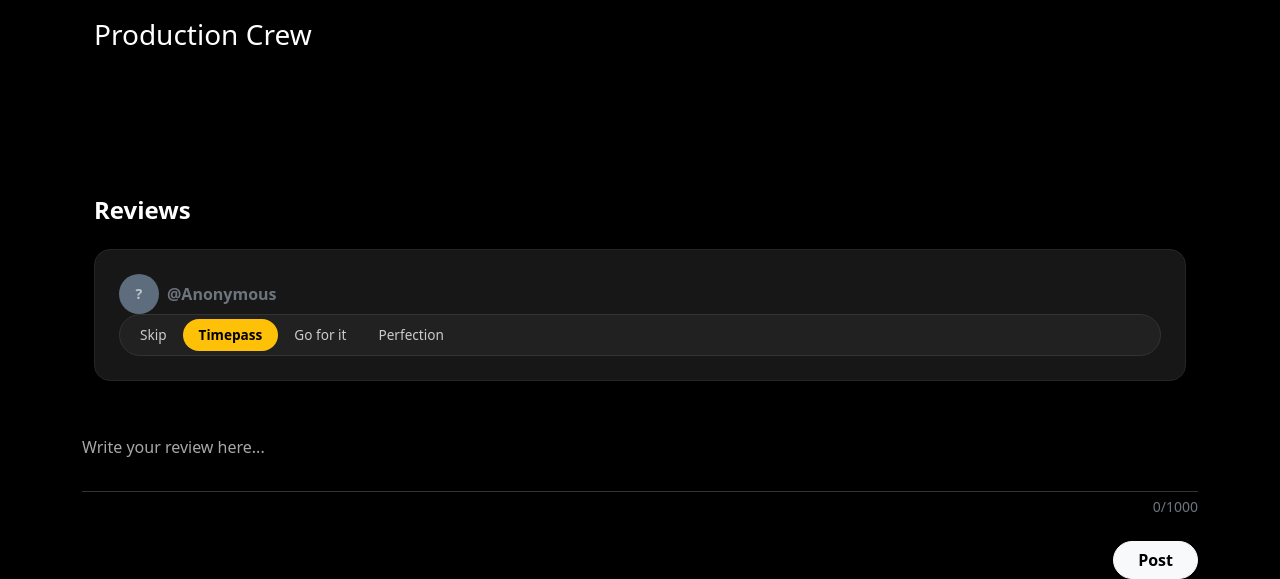
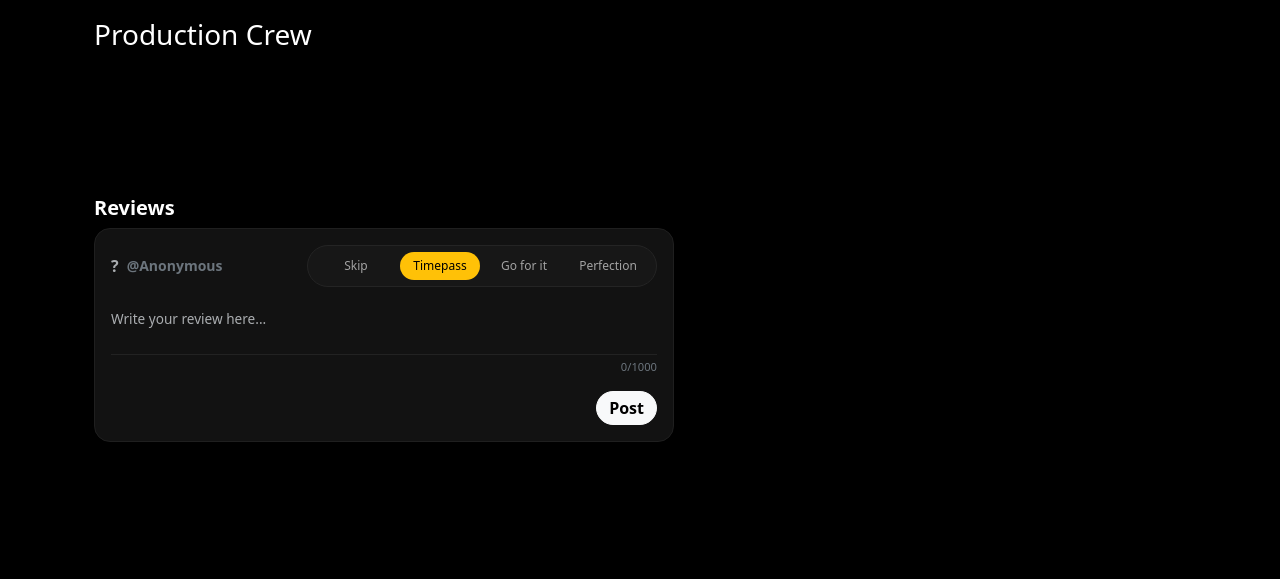
Before and after one commit to Amrinder-17/Moctale-clone, a Django app: template moctale/movies/templates/movies/detail.html in a window 1280 px wide. Shown: the part 1033-1612 px from the top of the page. After the commit the page ends 1475 px from the top, so only its background shows below. Run offline with Django 5.2, Linux system fonts and the light colour scheme; data comes from the database, SQL or seed files in the repository; both versions use the stored data as it was after the commit; tables that the repository leaves empty hold one stand-in row (values such as "Sample post"); the template is opened without the code that fills it: values that come from a table or form of the project are taken from there, most other values are stand-ins (such as "Sample title", 1, 10 or a date in 2020).

Commit message:
Implement review submission feature: add AJAX handling for posting reviews, update UserMovieActivity model, and enhance review UI with character counter and dynamic styles

```diff
--- a/moctale/movies/static/movies/style.css
+++ b/moctale/movies/static/movies/style.css
@@ -1713,67 +1713,118 @@ a {
 }
 
 .custom-review-card {
+    background-color: #121212;
+    border: 1px solid #1f1f1f;
+    width: 100%;
+    max-width: 650px;   /* Breadth reduced slightly for a balanced squarish look */
+    min-height: 100px;  /* Clean spatial depth */
+    margin-left: 0 !important;
+    margin-right: auto !important;
+}
+
+/* 2. COMPACT USER DETAILS & TEXT */
+.review-display-body {
+    font-size: 0.82rem !important; /* Made the comment text smaller and readable */
+    color: #e5e5e5;
+    line-height: 1.4;
+    word-break: break-word;
+}
+
+.lh-1 {
+    line-height: 1 !important;
+}
+
+/* 3. SMALLER RATED STATIC BADGE WITH SPACE AROUND IT */
+.static-pill-badge {
+    font-size: 0.68rem; /* Made the review score text smaller */
+    font-weight: 400;   /* Normal weight text */
+    padding: 3px 10px;  /* Balanced spacing inside the pill */
+    border-radius: 50rem;
+    color: #000000 !important;
+    display: inline-block;
+    text-align: center;
+}
+
+/* 4. EXPLICIT MAPPED STATIC PILL COLORS */
+.score-color-1 { background-color: #ff85a2 !important; } /* Pink for Skip */
+.score-color-2 { background-color: #ffc107 !important; } /* Yellow for Timepass */
+.score-color-3 { background-color: #2ec4b6 !important; } /* Light Tealish Green for Go for it */
+.score-color-4 { background-color: #c8b6ff !important; } /* Purplish Lavender for Perfection */
+
+/* 5. FOOTER INTERACTION ICONS */
+.cursor-pointer-icon {
+    cursor: pointer;
+    font-size: 0.9rem;
+    transition: color 0.15s ease-in-out;
+}
+
+.cursor-pointer-icon:hover {
+    color: #ffffff !important;
+}
+
+/* Rating Track Wrapper: Added extra internal padding around the group */
+.rating-pill-group {
     background-color: #171717;
-    border: 1px solid #262626;
-}
-
-/* User Avatar Bubble */
-.avatar-circle {
-    width: 40px;
-    height: 40px;
-    background-color: #5d6d7e;
-    color: #ffffff;
-    border-radius: 50%;
-    font-size: 0.9rem;
-}
-
-/* Pill Selection Group Wrapper */
-.rating-pill-group {
-    background-color: #212121;
-    border: 1px solid #333333;
-}
-
-/* Individual Rating Pills styling */
+    border: 1px solid #242424;
+    padding: 6px 8px; /* Creates extra space inside the container track around the buttons */
+    gap: 4px; /* Space between individual pills */
+}
+
+/* Uniform Pill Button Sizing & Base Styles */
 .rating-pill-group .pill-btn {
-    color: #cccccc;
-    padding: 6px 16px;
-    font-size: 0.85rem;
-    font-weight: 500;
+    color: #a3a3a3;
+    padding: 5px 0;
+    font-size: 0.75rem;
+    font-weight: 400; /* Removed bold, using completely normal weight text */
     cursor: pointer;
     border-radius: 50rem;
     transition: all 0.2s ease-in-out;
-}
-
-/* Highlight Selected pill color mapping */
-.rating-pill-group .btn-check:checked + .pill-btn {
-    background-color: #ffc107; /* Matches 'Timepass' amber glow */
-    color: #000000;
-    font-weight: bold;
-}
-
-/* Textarea input line decoration styling */
+
+    /* Forces all pills to look exactly the same size */
+    width: 80px;
+    display: inline-block;
+}
+
+.rating-pill-group .pill-btn:hover {
+    color: #ffffff;
+}
+
+/* --- DYNAMIC CUSTOM COLORS ON ACTIVE SELECTION --- */
+
+/* 1. Pink for Skip */
+.rating-pill-group #score_skip:checked + .pill-skip {
+    background-color: #ff85a2 !important;
+    color: #000000 !important;
+    font-weight: 500;
+}
+
+/* 2. Yellow for Timepass */
+.rating-pill-group #score_timepass:checked + .pill-timepass {
+    background-color: #ffc107 !important;
+    color: #000000 !important;
+    font-weight: 500;
+}
+
+/* 3. Light Tealish Green for Go For It */
+.rating-pill-group #score_goforit:checked + .pill-goforit {
+    background-color: #2ec4b6 !important;
+    color: #000000 !important;
+    font-weight: 500;
+}
+
+/* 4. Purplish Lavender for Perfection */
+.rating-pill-group #score_perfection:checked + .pill-perfection {
+    background-color: #5834c3 !important;
+    color: #000000 !important;
+    font-weight: 500;
+}
+
+/* Textarea controls */
 .custom-textarea {
     resize: none;
-    border-color: #333333 !important;
+    font-size: 0.85rem;
+    border-color: #222222 !important;
     box-shadow: none !important;
-}
-
-.custom-textarea:focus {
-    border-color: #555555 !important;
-}
-
-/* Adjust filter control colors */
-.custom-filter-btn {
-    background-color: #1c1c1c;
-    border-color: #333333;
-    color: #fff;
-}
-.custom-filter-btn:hover {
-    background-color: #292929;
-    border-color: #444;
-}
-
-.custom-checkbox:checked {
-    background-color: #7b2cbf; /* Subtle Purple theme accent optionally */
-    border-color: #7b2cbf;
-}
+    min-height: 80px;
+    background-color: transparent !important;
+}
--- a/moctale/movies/templates/movies/detail.html
+++ b/moctale/movies/templates/movies/detail.html
@@ -208,60 +208,113 @@
             </div>
         </div> </div> </div>
 
+
 <div class="container my-5 text-white">
-    <div class="d-flex justify-content-between align-items-center mb-4">
-        <h2 class="h4 mb-0 fw-bold">Reviews</h2>
+    <div class="d-flex flex-column align-items-start gap-2 w-100 mb-2">
+        <h2 class="h5 mb-0 fw-bold">Reviews</h2>
+    </div>
+    <div id="user-review-section-wrapper" style="max-width: 580px; margin-left: 0; margin-right: auto;">
 
-    </div>
-
-    <form method="POST" action="." class="custom-review-card p-4 rounded-4 position-relative">
-        {% csrf_token %}
+    {% if existing_activity and method_fields_present or existing_activity.score or existing_activity.review_text %}
+        <div class="custom-review-card p-3 rounded-4 d-flex flex-column  text-white">
+            <div class="d-flex align-items-center justify-content-between w-100 mb-2">
                 <div class="d-flex align-items-center gap-2">
-            {% if request.user.is_authenticated %} {# FIX 1: Fixed 'request' spelling #}
-
-                {% if request.user.profile.profile_picture %} {# FIX 2: Changed 'proile' to 'profile' #}
-                    <img src="{{ request.user.profile.profile_picture.url }}" alt="{{ request.user.username }}" class="avatar-img rounded-circle" style="width: 40px; height: 40px; object-fit: cover;">
+                    {% if request.user.profile.profile_picture %}
+                        <img src="{{ request.user.profile.profile_picture.url }}" alt="{{ request.user.username }}" class="avatar-img rounded-circle" style="width: 32px; height: 32px; object-fit: cover;">
                     {% else %}
                         <div class="avatar-circle d-flex align-items-center justify-content-center fw-bold">
                             {{ request.user.username|slice:":1"|upper }}
                         </div>
-                {% endif %} {# FIX 3: Added the missing closing endif for the image check #}
+                    {% endif %}
+                    <div class="d-flex flex-column">
+                        <span class="fw-bold text-light small lh-1">{{ request.user.username }}</span>
+                        <span class="text-secondary tracking-wide mt-1" style="font-size: 0.7rem;">
+                            {% if existing_activity.created_at %}{{ existing_activity.created_at|timesince }} ago{% else %}Just now{% endif %}
+                        </span>
+                    </div>
+                </div>
 
-                <span class="fw-semibold text-light">@{{ request.user.username }}</span>
+                <span class="static-pill-badge score-color-{{ existing_activity.score }}">
+                    {% if existing_activity.score == 1 %}Skip
+                    {% elif existing_activity.score == 2 %}Timepass
+                    {% elif existing_activity.score == 3 %}Go for it
+                    {% elif existing_activity.score == 4 %}Perfection
+                    {% endif %}
+                </span>
+            </div>
 
+            <div class="review-display-body text-light mb-3" style="font-size: 0.88rem; ">
+                {% if existing_activity.review_text %}
+                    {{ existing_activity.review_text }}
                 {% else %}
-                <div class="avatar-circle d-flex align-items-center justify-content-center fw-bold text-muted">
-                    ?
-                </div>
-                <span class="fw-semibold text-secondary">@Anonymous</span>
+                    <span class="text-muted italic small">Rated without a written review.</span>
                 {% endif %}
             </div>
 
-            <div class="rating-pill-group d-flex align-items-center rounded-pill overflow-hidden p-1">
-                <input type="radio" name="score" id="score_skip" value="1" class="btn-check">
-                <label for="score_skip" class="pill-btn">Skip</label>
-
-                <input type="radio" name="score" id="score_timepass" value="2" class="btn-check" checked>
-                <label for="score_timepass" class="pill-btn">Timepass</label>
-
-                <input type="radio" name="score" id="score_goforit" value="3" class="btn-check">
-                <label for="score_goforit" class="pill-btn">Go for it</label>
-
-                <input type="radio" name="score" id="score_perfection" value="4" class="btn-check">
-                <label for="score_perfection" class="pill-btn">Perfection</label>
+            <div class="d-flex align-items-center justify-content-between w-100 mt-2 text-secondary" style="font-size: 0.95rem;">
+                <div class="d-flex align-items-center gap-3">
+                    <i class="bi bi-heart cursor-pointer-icon"></i>
+                    <i class="bi bi-chat cursor-pointer-icon"></i>
+                </div>
+                <div>
+                    <i class="bi bi-three-dots cursor-pointer-icon"></i>
+                </div>
             </div>
         </div>
 
-        <div class="mb-4 position-relative">
-            <textarea name="review_text" id="reviewTextArea" class="form-control custom-textarea border-0 border-bottom rounded-0 px-0 pb-2 bg-transparent text-white" rows="2" placeholder="Write your review here..." maxlength="1000"></textarea>
-            <div class="text-end text-secondary small mt-1" id="charCounter">0/1000</div>
+    {% else %}
+        <form method="POST" action="{% url 'submit_review' %}" class="custom-review-card p-3 rounded-4 d-flex flex-column gap-3">
+            {% csrf_token %}
+            <input type="hidden" name="movie_id" value="{{ movie.id }}">
+            <input type="hidden" name="movie_title" value="{{ movie.title }}">
+            <input type="hidden" name="media_type" value="movie">
+
+            <div class="d-flex align-items-center justify-content-between w-100 gap-3 flex-wrap">
+                <div class="d-flex align-items-center gap-2 flex-shrink-0">
+                    {% if request.user.is_authenticated %}
+                        {% if request.user.profile.profile_picture %}
+                            <img src="{{ request.user.profile.profile_picture.url }}" alt="{{ request.user.username }}" class="avatar-img rounded-circle" style="width: 32px; height: 32px; object-fit: cover;">
+                        {% else %}
+                            <div class="avatar-circle d-flex align-items-center justify-content-center fw-bold">
+                                {{ request.user.username|slice:":1"|upper }}
+                            </div>
+                        {% endif %}
+                        <span class="fw-semibold text-light small">@{{ request.user.username }}</span>
+                    {% else %}
+                        <div class="avatar-circle d-flex align-items-center justify-content-center fw-bold text-muted">?</div>
+                        <span class="fw-semibold text-secondary small">@Anonymous</span>
+                    {% endif %}
                 </div>
 
-        <div class="text-end">
-            <button type="submit" class="btn btn-light rounded-pill px-4 fw-bold custom-post-btn">Post</button>
+                <div class="rating-pill-group d-flex align-items-center rounded-pill">
+                    <input type="radio" name="score" id="score_skip" value="1" class="btn-check">
+                    <label for="score_skip" class="pill-btn pill-skip text-center">Skip</label>
+
+                    <input type="radio" name="score" id="score_timepass" value="2" class="btn-check" checked>
+                    <label for="score_timepass" class="pill-btn pill-timepass text-center">Timepass</label>
+
+                    <input type="radio" name="score" id="score_goforit" value="3" class="btn-check">
+                    <label for="score_goforit" class="pill-btn pill-goforit text-center">Go for it</label>
+
+                    <input type="radio" name="score" id="score_perfection" value="4" class="btn-check">
+                    <label for="score_perfection" class="pill-btn pill-perfection text-center">Perfection</label>
+                </div>
+            </div>
+
+            <div class="w-100 position-relative flex-grow-1">
+                <textarea name="review_text" id="reviewTextArea" class="form-control custom-textarea border-0 border-bottom rounded-0 px-0 pb-1 bg-transparent text-white w-100" placeholder="Write your review here..." maxlength="1000"></textarea>
+                <div class="text-end text-secondary mt-1" id="charCounter" style="font-size: 0.7rem;">0/1000</div>
+            </div>
+
+            <div class="text-end w-100 mt-auto">
+                <button type="submit" class="btn btn-light rounded-pill px-3.5 py-1 fw-bold custom-post-btn">Post</button>
             </div>
         </form>
+    {% endif %}
 </div>
+</div>
+
+
 
 <div id="moctaleSearchModal" class="search-overlay-modal-screen">
     <div class="search-modal-inner-box">
@@ -346,4 +399,5 @@
 
 {% block extra_js %}
 <script src="{% static 'js/detail.js' %}"></script>
+<script src="{% static 'js/review.js' %}"></script>
 {% endblock %}
--- a/moctale/movies/urls.py
+++ b/moctale/movies/urls.py
@@ -16,5 +16,5 @@ urlpatterns = [
     path('collection/update/<int:collection_id>/', views.update_collection, name='update_collection'),
     path('collection/update-banner/<int:collection_id>/', views.update_collection_banner, name='update_collection_banner'),
     path('collection/delete/<int:collection_id>/', views.delete_collection, name='delete_collection'),
-
+    path('review/submit/', views.submit_review, name='submit_review'),
 ]
```
Also changed, not shown: moctale/movies/admin.py (+10 -3 lines), moctale/movies/static/js/review.js (added, +89 -0 lines), moctale/movies/views.py (+41 -3 lines), moctale/db.sqlite3. Lines whose indentation alone changed are shown as unchanged.
